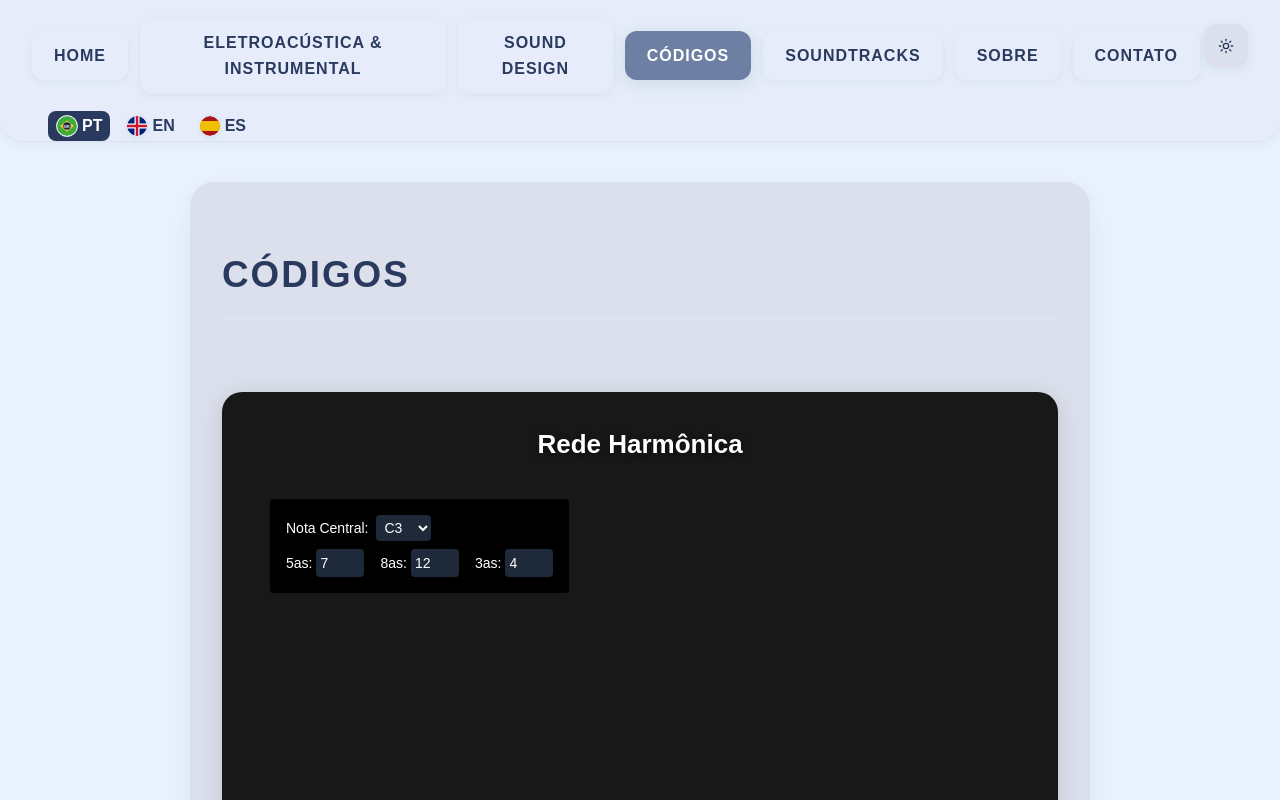
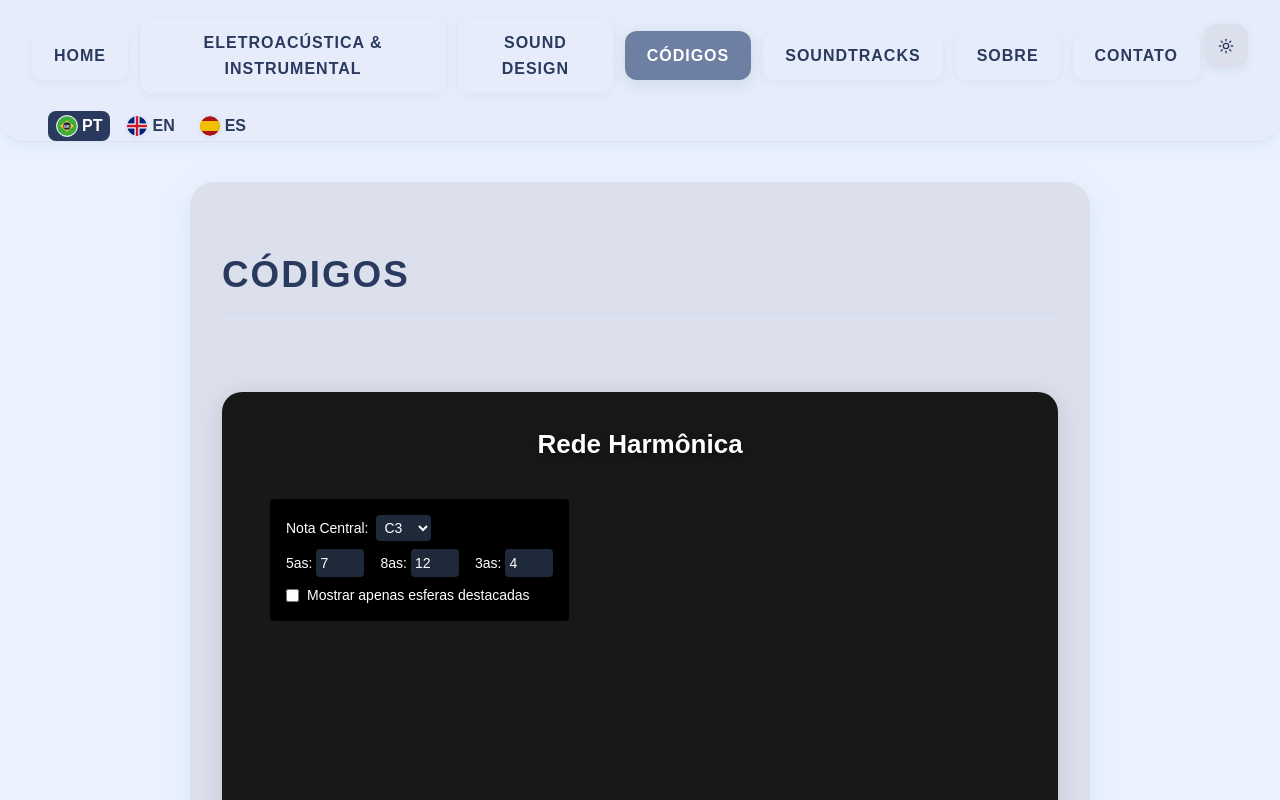
Before and after one commit to rhc-facanono/rafael-camargo-portfolio, a React (Vite) app: page / in a window 1280 px wide. Both pictures are taken after a click on the button "CÓDIGOS". Shown: the top 800 px of the page. Built offline with nearby package versions, Linux system fonts and the light colour scheme; no server answers.

Commit message:
Resolve conflito e adiciona filtro de opacidade na HarmonicNetwork

```diff
--- a/src/components/ui/HarmonicNetwork.jsx
+++ b/src/components/ui/HarmonicNetwork.jsx
@@ -12,7 +12,7 @@ function midiToNote(midi) {
 }
 
 // Component to render individual note point with texture
-function NotePoint({ pt, selectedSet, toggleSelect, blendedHue, saturation, luminance, isSel, ignoreNextRef }) {
+function NotePoint({ pt, selectedSet, toggleSelect, blendedHue, saturation, luminance, isSel, ignoreNextRef, customOpacity }) {
     // Cores levemente mais claras e brilhantes
     const baseSat = isSel ? 90 : 65;
     const baseLum = isSel ? 90 : 55;
@@ -32,7 +32,7 @@ function NotePoint({ pt, selectedSet, toggleSelect, blendedHue, saturation, lumi
             <meshStandardMaterial
                 color={color}
                 transparent={true}
-                opacity={0.55}
+                opacity={customOpacity}
                 roughness={0.12}
                 metalness={0.25}
                 emissive={isSel ? '#fff' : color}
@@ -62,6 +62,7 @@ function HarmonicNetwork() {
     const [intZ, setIntZ] = useState(4);
     const [selectedSet, setSelectedSet] = useState(new Set());
     const ignoreNextRef = useRef(false); // flag to prevent camera move after Ctrl+click
+    const [showOnlyHighlight, setShowOnlyHighlight] = useState(false);
 
     // Memoize points so array is only recalculated when relevant state changes
     const points = React.useMemo(() => {
@@ -92,7 +93,7 @@ function HarmonicNetwork() {
     };
 
     // Pan control with Alt+drag
-    const PanControls = ({ ignoreNextRef }) => {
+    const PanControls = React.forwardRef(({ ignoreNextRef }, ref) => {
         const { camera } = useThree();
         const controlsRef = useRef();
         const [isPanning, setIsPanning] = useState(false);
@@ -145,7 +146,7 @@ function HarmonicNetwork() {
                 onPointerDown={handleMouseDown}
             />
         );
-    };
+    });
 
     // PanControls only mounted once, never re-created
     const panControlsRef = useRef();
@@ -187,6 +188,12 @@ function HarmonicNetwork() {
                         <input className="ml-1 w-12 bg-gray-800 text-white text-sm p-1 rounded" type="number" value={intZ} onChange={e => setIntZ(Number(e.target.value))} />
                     </label>
                 </div>
+                <div className="flex items-center mt-2">
+                    <label className="text-white text-sm flex items-center">
+                        <input type="checkbox" className="mr-2" checked={showOnlyHighlight} onChange={e => setShowOnlyHighlight(e.target.checked)} />
+                        Mostrar apenas esferas destacadas
+                    </label>
+                </div>
             </div>
             <Canvas camera={{ position: [10, 10, 20], fov: 75 }}>
                 <ambientLight />
@@ -203,6 +210,8 @@ function HarmonicNetwork() {
                     const saturation = isSel ? '80%' : '55%';
                     const luminance = isSel ? '80%' : '45%';
 
+                    const customOpacity = showOnlyHighlight ? (isSel ? 0.55 : 0.08) : 0.55;
+
                     return (
                         <NotePoint
                             key={idx}
@@ -214,6 +223,7 @@ function HarmonicNetwork() {
                             luminance={luminance}
                             isSel={isSel}
                             ignoreNextRef={ignoreNextRef}
+                            customOpacity={customOpacity}
                         />
                     );
                 })}
```
